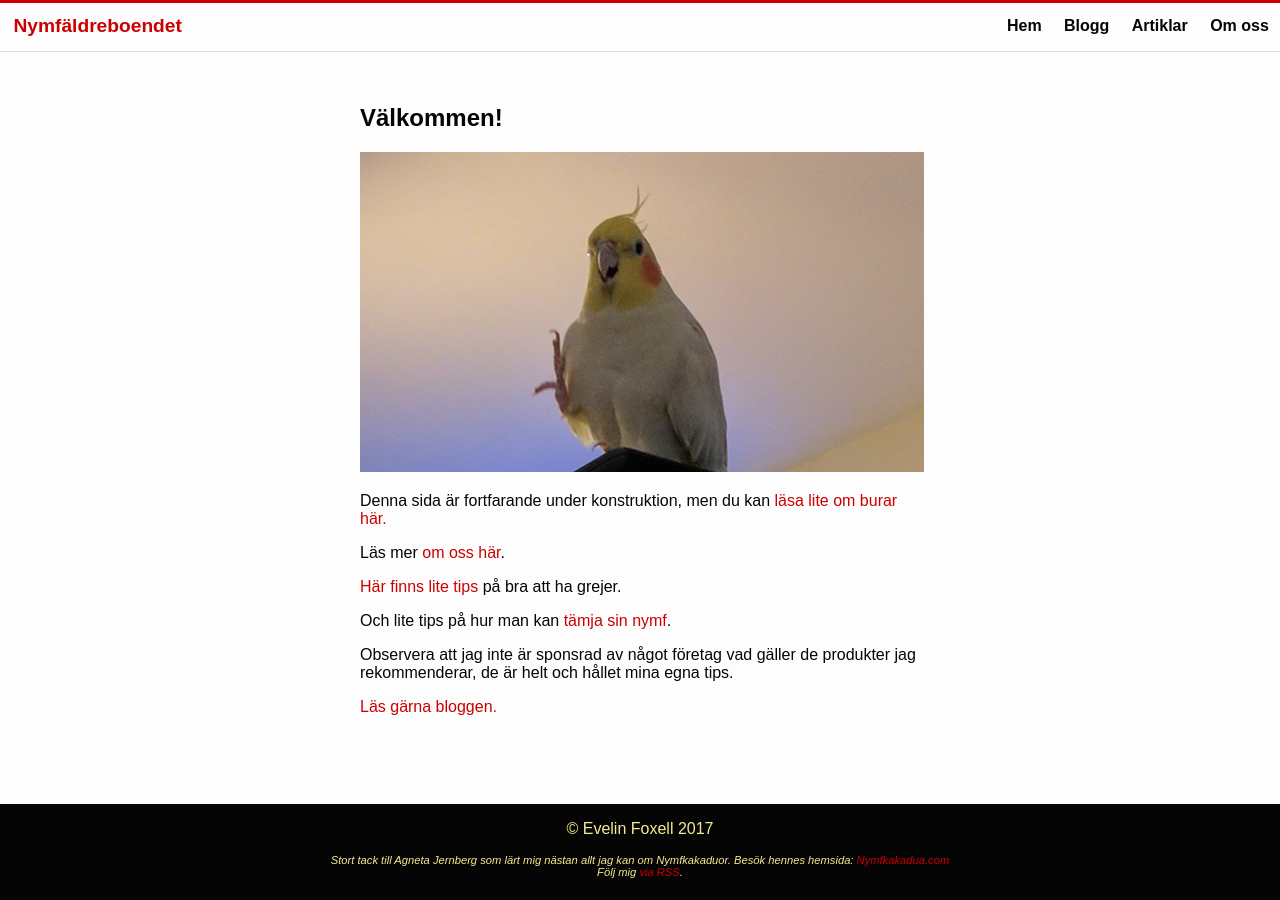
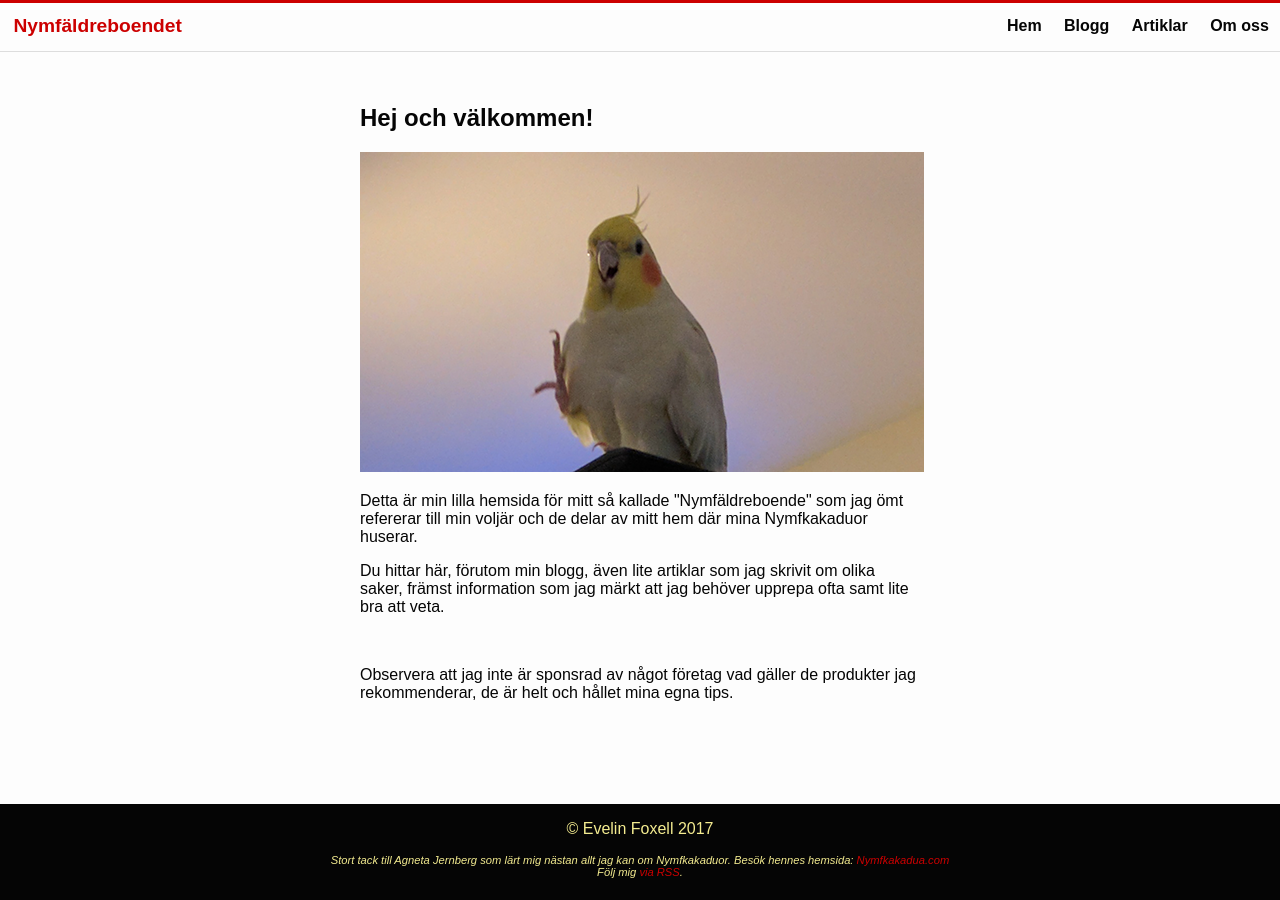
Before and after one commit to EvelinFoxell/lyrics, a Jekyll site: the page built from index.html, in a window 1280 px wide. Built offline with Jekyll 4.4.1, drawn with Linux system fonts in a browser that asks for light colours.

Commit message:
Update the frontpage.

```diff
--- a/index.html
+++ b/index.html
@@ -4,12 +4,10 @@ title: Hem
 type: page
 ---
 <div class="article">
-	<h2>Välkommen!</h2>
+	<h2>Hej och välkommen!</h2>
 	<img src="./img/welcome.png" alt="Kotten says hi." />
-	<p>Denna sida är fortfarande under konstruktion, men du kan <a href="/articles/burar">läsa lite om burar här.</a></p>
-	<p>Läs mer <a href="/about">om oss här</a>.</p>
-	<p><a href="/articles/bra_att_ha.html">Här finns lite tips</a> på bra att ha grejer.</p>
-	<p>Och lite tips på hur man kan <a href="/articles/taming-your-tiel">tämja sin nymf</a>.</p>
+	<p>Detta är min lilla hemsida för mitt så kallade "Nymfäldreboende" som jag ömt refererar till min voljär och de delar av mitt hem där mina Nymfkakaduor huserar.</p>
+	<p>Du hittar här, förutom min blogg, även lite artiklar som jag skrivit om olika saker, främst information som jag märkt att jag behöver upprepa ofta samt lite bra att veta.</p>
+	<br/>
 	<p>Observera att jag inte är sponsrad av något företag vad gäller de produkter jag rekommenderar, de är helt och hållet mina egna tips.</p>
-	<p><a href="/blogg">Läs gärna bloggen.</a></p>
 </div>
```
